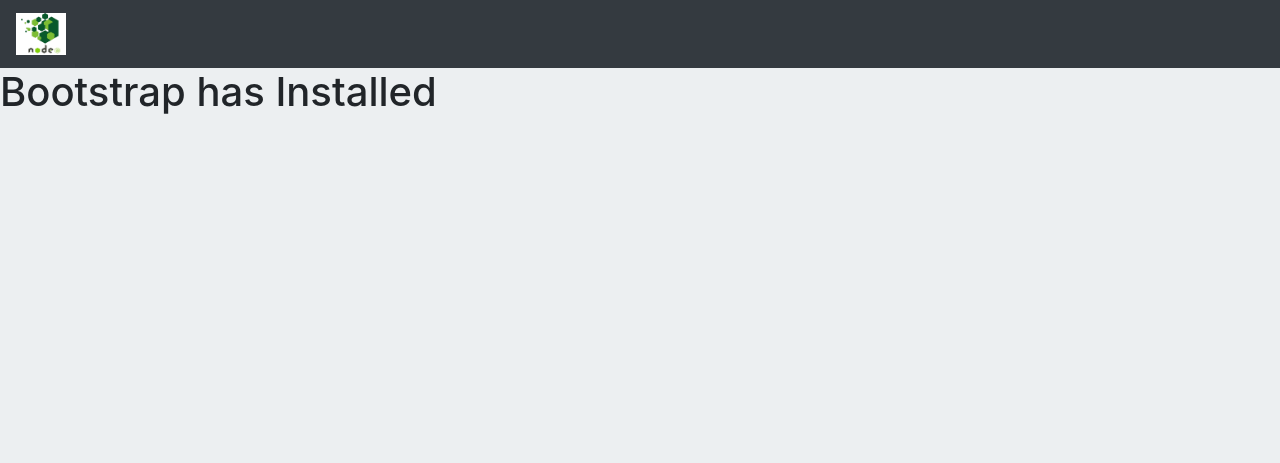
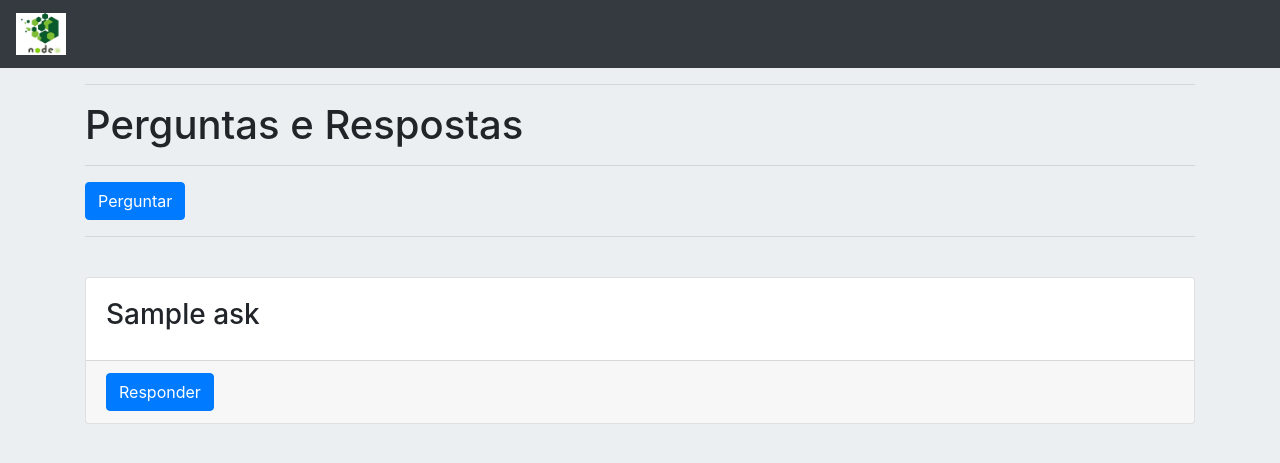
Before and after one commit to XavierTecBr/questions-and-answers, a Node server app: page / in a window 1280 px wide. Shown: the top 463 px of the page. Run offline with Node 20, Linux system fonts and the light colour scheme; tables that the repository leaves empty hold one stand-in row (values such as "Sample post"); some libraries are stand-ins or nearby versions.

Commit message:
Listing the asks on the index page

```diff
--- a/index.js
+++ b/index.js
@@ -20,7 +20,10 @@ app.use(bodyParser.urlencoded({extended: false}))
 app.use(bodyParser.json());
 
 app.get("/", (req, res) => {
-    res.render("index", {});
+    Ask.findAll({ raw: true}).then( asks =>
+        {
+            res.render("index", {asks: asks});
+        });
 });
 
 app.get('/ask', (req, res) => {
--- a/views/index.ejs
+++ b/views/index.ejs
@@ -1,6 +1,24 @@
 <%- include('partials/header.ejs') %>
 <body>
     <%- include('partials/navbar.ejs') %>
-    <h1>Bootstrap has Installed</h1>
+    <div class="container">
+        <hr>
+        <h1>Perguntas e Respostas</h1>
+        <hr>
+        <a href="/ask" class="btn btn-primary">Perguntar</a>
+        <hr>
+        <% asks.forEach(ask => { %>
+            <br>
+            <div class="card">
+                <div class="card-body">
+                    <h3><%= ask.title %></h3>
+                </div>
+
+                <div class="card-footer">
+                    <button class="btn btn-primary">Responder</button>
+                </div>
+            </div>
+        <% }) %>
+    </div>
 </body>
 <%- include('partials/footer.ejs') %>
```
